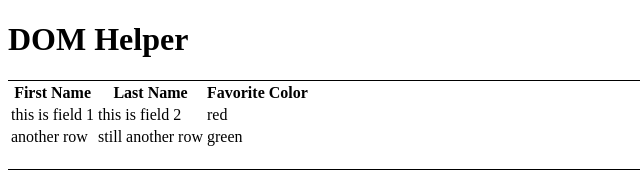
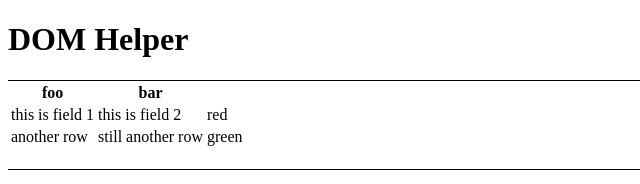
Before and after one commit to cefolger/DOMHelper, a plain HTML site: page dynamictable.html in a window 1280 px wide. Shown: the whole page, without its empty margins (0-640 px from the left). Drawn offline with nearby package versions, Linux system fonts and the light colour scheme.

Commit message:
crude working version

```diff
--- a/dynamictable.html
+++ b/dynamictable.html
@@ -25,8 +25,14 @@
                	'color': 'green'
                 }];
 
+            var columns = [{
+				            	'header': 'foo',
+				            },
+				            {
+				            	'header': 'bar'
+				            }];
 
-
+            DOMHelper.iterate('*[data-role="generate-column"]').contextParse($basic, columns, ['header']);
             DOMHelper.iterate('*[data-role="iterator"]').contextParse($basic, ob, [
                 'firstname',
                 'lastname',
--- a/examples/dynamictable.html
+++ b/examples/dynamictable.html
@@ -1,8 +1,6 @@
 <table>
     <tr>
-        <th>First Name</th>
-        <th>Last Name</th>
-        <th>Favorite Color</th>
+        <th data-role="generate-column"><span class="header">should not be displayed</span></th>
     </tr>
     <tr data-role="iterator">
         <td class="firstname"></td>
```
